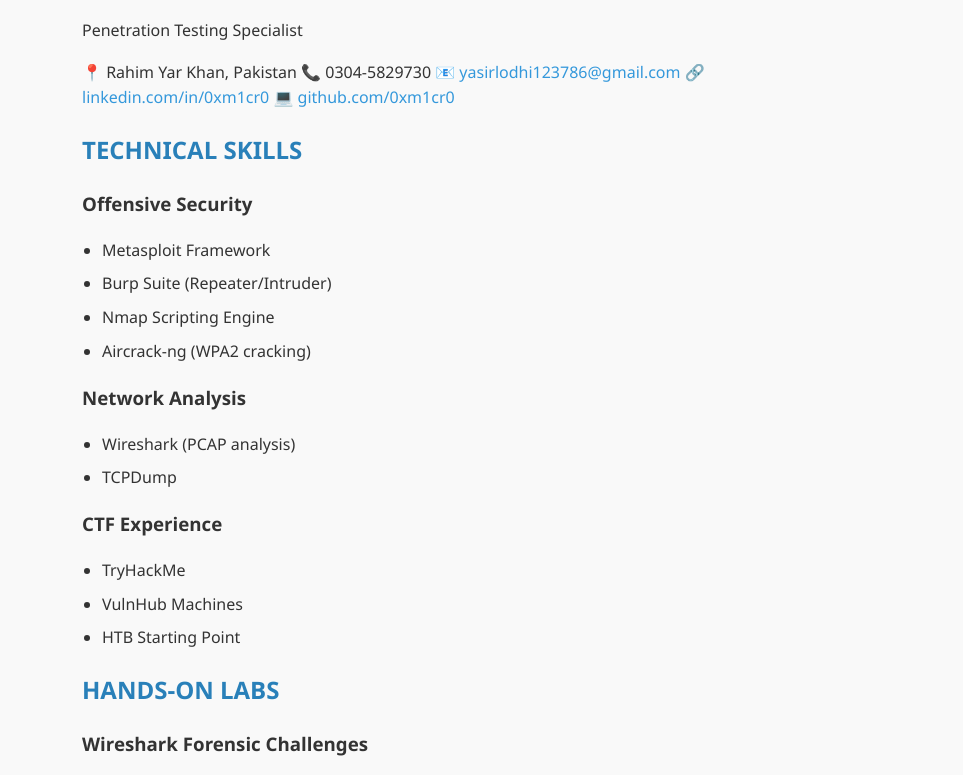
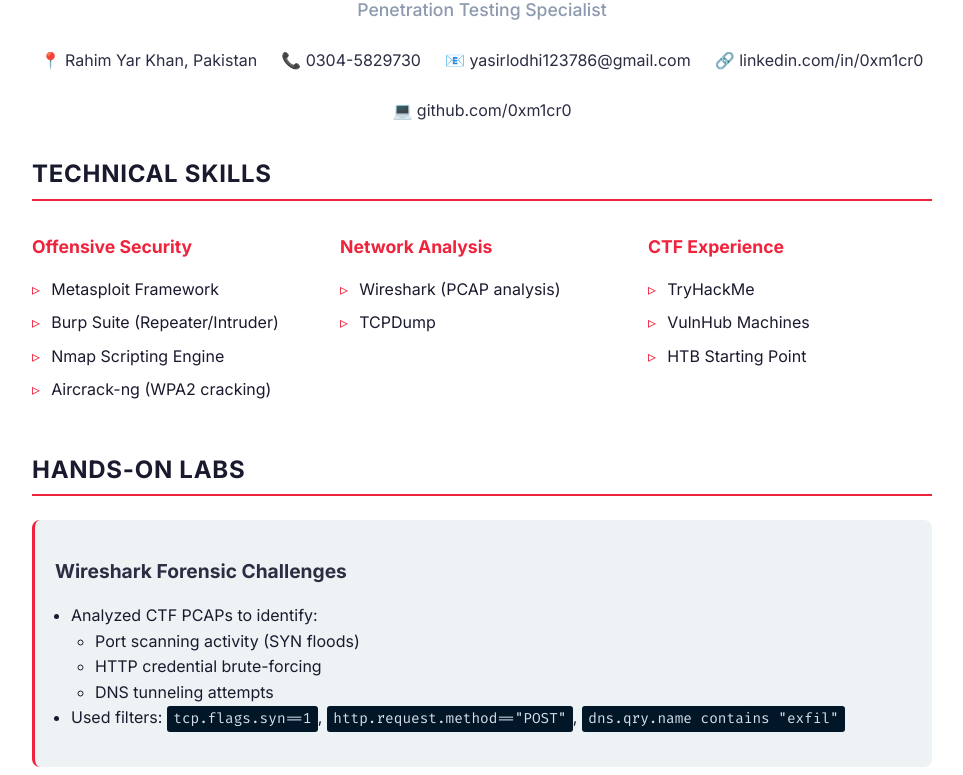
Before and after one commit to 0xm1cr0/0xm1cr0.github.io, a plain HTML site: page index.html in a window 1280 px wide. Shown: the part 108-883 px from the top of the page, without its empty margins (158-1121 px from the left). Drawn offline with Linux system fonts and the light colour scheme.

Commit message:
Update style.css

```diff
--- a/style.css
+++ b/style.css
@@ -1,65 +1,181 @@
-/* style.css - Modern CV Styling */
+:root {
+    --primary: #2b2d42;
+    --secondary: #ef233c;
+    --accent: #8d99ae;
+    --light: #edf2f4;
+    --dark: #1a1a2e;
+    --code-bg: #011627;
+}
+
+/* Base Styles */
 body {
-    font-family: 'Segoe UI', Tahoma, Geneva, Verdana, sans-serif;
+    font-family: 'Inter', sans-serif;
     line-height: 1.6;
-    max-width: 800px;
+    color: var(--dark);
+    background-color: white;
+    max-width: 900px;
     margin: 0 auto;
-    padding: 20px;
-    color: #333;
-    background-color: #f9f9f9;
+    padding: 2rem;
+}
+
+/* Typography */
+h1, h2, h3 {
+    font-weight: 700;
+    margin: 0;
 }
 
 h1 {
-    color: #2c3e50;
-    border-bottom: 2px solid #3498db;
-    padding-bottom: 10px;
+    font-size: 2.5rem;
+    letter-spacing: -0.05em;
+    color: var(--primary);
 }
 
 h2 {
-    color: #2980b9;
-    margin-top: 20px;
+    font-size: 1.5rem;
+    border-bottom: 2px solid var(--secondary);
+    padding-bottom: 0.3rem;
+    margin: 2rem 0 1rem;
+    text-transform: uppercase;
+    letter-spacing: 0.03em;
 }
 
-.contact {
-    background: #e8f4fc;
-    padding: 15px;
-    border-radius: 5px;
-    margin-bottom: 20px;
+h3 {
+    font-size: 1.2rem;
+    color: var(--primary);
+    margin: 1rem 0 0.5rem;
 }
 
+/* Layout */
+.header {
+    text-align: center;
+    margin-bottom: 2rem;
+}
+
+.subtitle {
+    font-size: 1.1rem;
+    color: var(--accent);
+    font-weight: 500;
+    margin: 0.5rem 0 1.5rem;
+}
+
+.contact-bar {
+    display: flex;
+    flex-wrap: wrap;
+    justify-content: center;
+    gap: 1.5rem;
+    margin: 1rem 0;
+}
+
+.contact-item {
+    display: flex;
+    align-items: center;
+    gap: 0.3rem;
+    color: var(--primary);
+}
+
+/* Skills Grid */
+.skills-grid {
+    display: grid;
+    grid-template-columns: repeat(auto-fit, minmax(250px, 1fr));
+    gap: 1.5rem;
+    margin: 1rem 0;
+}
+
+.skill-category h3 {
+    color: var(--secondary);
+    font-size: 1.1rem;
+}
+
+.skill-list {
+    list-style-type: none;
+    padding-left: 0;
+}
+
+.skill-list li {
+    margin-bottom: 0.5rem;
+    position: relative;
+    padding-left: 1.2rem;
+}
+
+.skill-list li::before {
+    content: "▹";
+    position: absolute;
+    left: 0;
+    color: var(--secondary);
+}
+
+/* Lab Sections */
+.lab {
+    background-color: var(--light);
+    padding: 1.25rem;
+    border-radius: 8px;
+    margin: 1.5rem 0;
+    border-left: 3px solid var(--secondary);
+}
+
+.lab-title {
+    color: var(--primary);
+}
+
+.lab-details {
+    padding-left: 1rem;
+}
+
+.lab-details ul {
+    padding-left: 1.5rem;
+}
+
+/* Code Snippets */
+code {
+    font-family: 'Fira Code', monospace;
+    background-color: var(--code-bg);
+    color: #d6deeb;
+    padding: 0.2rem 0.4rem;
+    border-radius: 3px;
+    font-size: 0.9rem;
+}
+
+/* Education & Certs */
+.meta {
+    color: var(--accent);
+    font-style: italic;
+    font-size: 0.9rem;
+}
+
+.cert-list {
+    list-style-type: none;
+    padding-left: 0;
+}
+
+.cert-list li {
+    margin-bottom: 1rem;
+}
+
+/* Links */
 a {
-    color: #3498db;
+    color: var(--secondary);
     text-decoration: none;
+    transition: color 0.2s;
 }
 
 a:hover {
+    color: var(--primary);
     text-decoration: underline;
 }
 
-ul {
-    padding-left: 20px;
-}
+/* Responsive */
+@media (max-width: 768px) {
+    body {
+        padding: 1rem;
+    }
 
-li {
-    margin-bottom: 8px;
-}
+    .contact-bar {
+        flex-direction: column;
+        align-items: center;
+        gap: 0.5rem;
+    }
 
-/* Responsive design */
-@media (max-width: 600px) {
-    body {
-        padding: 10px;
-    }
-    .contact {
-        padding: 10px;
+    .skills-grid {
+        grid-template-columns: 1fr;
     }
 }
-
-/* Optional: Add a subtle animation */
-@keyframes fadeIn {
-    from { opacity: 0; }
-    to { opacity: 1; }
-}
-
-body {
-    animation: fadeIn 0.5s ease-in;
-}
```
